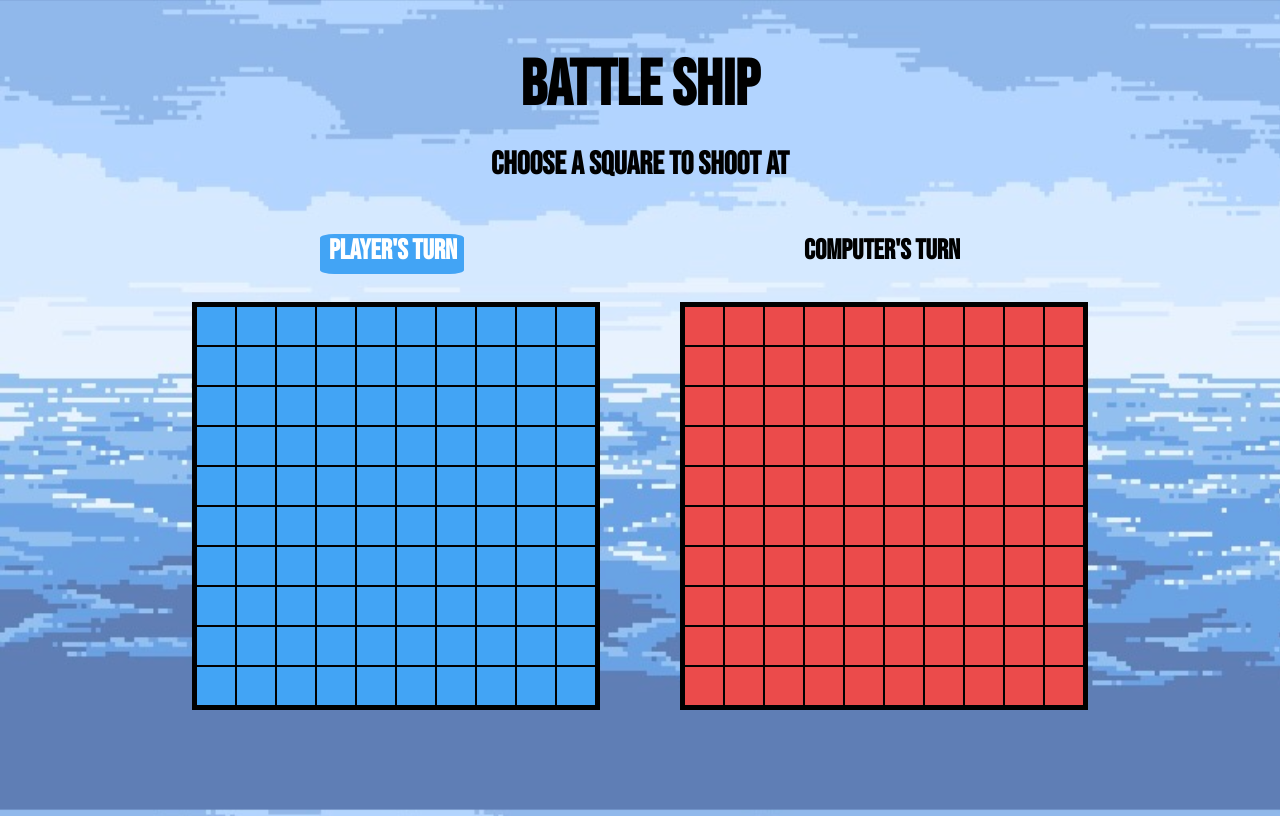
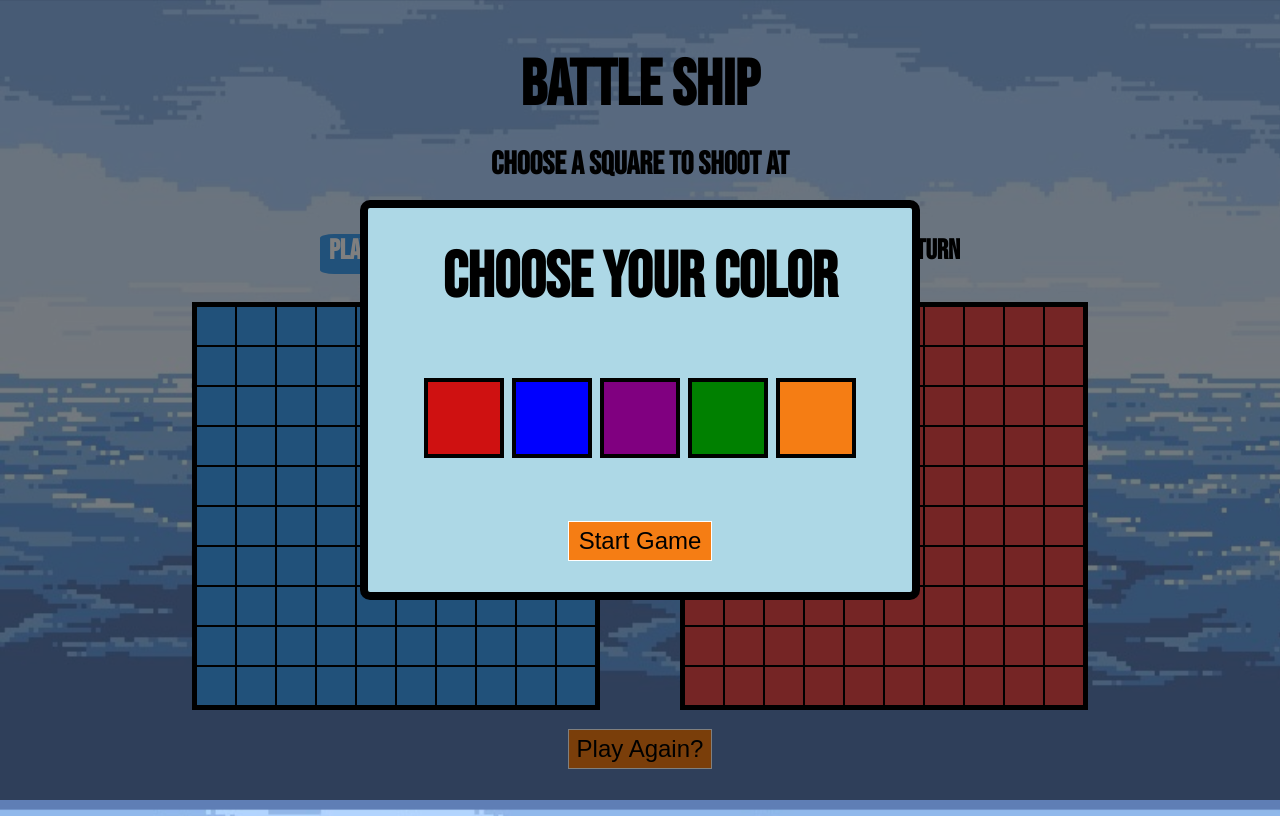
Before and after one commit to liamdraper/Battleship-Project-1-, a plain HTML site: page index.html in a window 1280 px wide. Drawn offline with Linux system fonts and the light colour scheme.

Commit message:
Finished pop-up menu

```diff
--- a/css/styles.css
+++ b/css/styles.css
@@ -62,47 +62,45 @@ header {
   border: .5vmin solid red;
 }
 
-#modal-colors > div:active {
+#modal-colors div.active {
   border: .5vmin solid red;
 }
 
-#red {
+.red {
   background-color: #cf1111;
 }
 
-#blue {
+.blue {
   background-color: blue;
 }
 
-#purple {
+.purple {
   background-color: purple;
 }
 
-#green {
+.green {
   background-color: green;
 }
 
-#orange {
+.orange {
   background-color: #f57d14;
 }
 
 #overlay {
   position: fixed;
+  opacity: 0;
+  transition: 200ms ease-in-out;
   top: 0;
   left: 0;
   right: 0;
   bottom: 0;
-  /*background-color: rgba(0, 0, 0, .5);*/
+  background-color: rgba(0, 0, 0, .5);
   pointer-events: none;
-  transition: 200ms ease-in-out;
 }
 
 #overlay.active {
   opacity: 1;
   pointer-events: all;
-}
-
-#modal-button {
 }
 
 h2 {
--- a/index.html
+++ b/index.html
@@ -15,15 +15,15 @@
     <div id="modal" class="active">
         <div id="modal-title">Choose your color</div>
         <div id="modal-colors">
-            <div id="red"></div>
-            <div id="blue"></div>
-            <div id="purple"></div>
-            <div id="green"></div>
-            <div id="orange"></div>
+            <div class="red"></div>
+            <div class="blue"></div>
+            <div class="purple"></div>
+            <div class="green"></div>
+            <div class="orange"></div>
         </div>
         <button id="modal-button">Start Game</button>
     </div>
-    <div id="overlay" class="acitve"></div>
+    <div id="overlay" class="active"></div>
     <header>BATTLE SHIP</header>
     <h1>Miss!</h1>
     <section id="turn">
--- a/js/code.js
+++ b/js/code.js
@@ -1,49 +1,9 @@
 /*----- constants -----*/
 const markers = {
-    null: 'empty',
     m: 'white-dot',
-    s: 'empty',
-    h: 'red-dot'
+    h: 'red-dot',
+    null: 'empty'
 }
-
-const closeModalButton = document.getElementById('modal-button');
-const modal = document.getElementById('modal');
-const overlay = document.getElementById('overlay');
-modal.classList.remove('active')
-closeModalButton.addEventListener('click', (e) => {
-    modal.classList.remove('active');
-    overlay.classList.remove('acitve');
-})
-
-const modalColors = document.getElementById('modal-colors')
-
-
-modalColors.addEventListener('click', (e) => {
-    color = e.target.id;
-    playerBoard.forEach(function (colArr, colIdx) {
-        colArr.forEach(function (cell, rowIdx) {
-            const square = document.querySelector(`#player-board #c${colIdx}r${rowIdx}`);
-            if (square === 's') cell.style.backgroundColor = color;
-        });
-    });
-    // [...document.getElementsByClassName('ship')].forEach(function(item) {
-    //     item.style.backgroundColor = color;
-    // })
-    // playerBoard.forEach(function (colArr, colIdx) {
-    //     colArr.forEach(function (cell, rowIdx) {
-    //         const square = document.querySelector(`#player-board #c${colIdx}r${rowIdx}`);
-    //         if (cell === 's') square.style.backgroundColor = color;
-
-    //     });
-    // });
-
-})
-
-
-// const boardInfo = {
-//     playerBoard: 'player-board',
-//     aiBoard: 'ai-board'
-// }
 
 const messages = {
     null: 'Choose a square to shoot at',
@@ -53,16 +13,8 @@ const messages = {
     '-1': 'Computer wins!',
 }
 
-const ships_length = {
-    destroyer: 2,
-    cruiser: 3,
-    submarine: 3,
-    battleship: 4,
-    carrier: 5
-}
-
 /*----- state variables -----*/
-let playerShipCount, aiShipCount, turn, winner, playerBoard, aiBoard, gameStart, shipsPlaced, aiLastMove, lastMoveIsHit, adjMoveCount, playerLastMove;
+let playerShipCount, aiShipCount, winner, playerBoard, aiBoard, gameStart, shipsPlaced, aiLastMove, lastMoveIsHit, adjMoveCount, playerLastMove, color;
 
 /*----- cached elements  -----*/
 const playAgnBtn = document.getElementById('play-again');
@@ -71,10 +23,19 @@ const playerBoardSquares = [...document.querySelectorAll('#player-board > div')]
 const aiBoardSquares = [...document.querySelectorAll('#ai-board > div')];
 const playerTurnMessage = document.getElementById('player-turn');
 const aiTurnMessage = document.getElementById('ai-turn');
+const closeModalButton = document.getElementById('modal-button');
+const modal = document.getElementById('modal');
+const overlay = document.getElementById('overlay');
+const modalColors = document.querySelector('#modal-colors')
 
 /*----- event listeners -----*/
 document.getElementById('ai-board').addEventListener('click', handleMove);
 playAgnBtn.addEventListener('click', init);
+closeModalButton.addEventListener('click', (e) => {
+    modal.classList.remove('active');
+    overlay.classList.remove('active');
+})
+modalColors.addEventListener('click', handleModalClick)
 
 /*----- functions -----*/
 
@@ -107,7 +68,6 @@ function init() {
     ];
     // Removes classes on all div elements
     clearBoards();
-    turn;
     winner = null;
     playerShipCount = 17;
     aiShipCount = 17;
@@ -120,6 +80,17 @@ function init() {
     playerTurnMessage.classList.add('player-turn');
     playerChoosesShips()
     aiChoosesShips();
+    render();
+}
+
+function handleModalClick(e) {
+    const divs = document.querySelectorAll('#modal-colors div');
+    divs.forEach(function(div) {
+        div.classList.remove('active')
+    })
+    e.target.classList.add('active');
+    markers.s = e.target.classList[0]
+    console.log(markers)
     render();
 }
 
@@ -151,7 +122,6 @@ function renderPlayerBoard() {
     playerBoard.forEach(function (colArr, colIdx) {
         colArr.forEach(function (cell, rowIdx) {
             const square = document.querySelector(`#player-board #c${colIdx}r${rowIdx}`);
-            //square.innerText = `${markers[cell]}`
             square.classList.add(`${markers[cell]}`);
         });
     });
@@ -163,8 +133,8 @@ function renderAiBoard() {
             const square = document.querySelector(`#ai-board #c${colIdx}r${rowIdx}`);
             square.classList.add(`${markers[cell]}`);
             //hides ships until they are hit
-            if (cell === 's') square.removeAttribute('class');
-            if (cell === 'h') square.classList.add('ship', 'red-dot');
+            //if (cell === 's') square.removeAttribute('class');
+            //if (cell === 'h') square.classList.add('ship', 'red-dot');
         });
     });
 }
@@ -177,19 +147,11 @@ function renderMessage() {
     else {
         //Game is still in play
         messageDisplay.innerHTML = messages[playerLastMove];
-        // if (turn = 'p') {
-        //     playerTurnMessage.classList.add('player-turn');
-        //     aiTurnMessage.classList.remove('ai-turn');
-        // }
-        // else if (turn = 'a'){
-        //     aiTurnMessage.classList.add('ai-turn');
-        //     playerTurnMessage.classList.remove('player-turn');
-        // }
     }
 }
 
 function renderControls() {
-    playAgnBtn.style.visibility = winner ? 'visible' : 'hidden';
+    //playAgnBtn.style.visibility = winner ? 'visible' : 'hidden';
 }
 
 function playerChoosesShips() {
@@ -235,102 +197,6 @@ function playerChoosesShips() {
     }
     render();
 };
-
-// function playerChoosesShips() {
-//          while (aiShips.length) {
-//             let ship, square, shot;
-//             document.getElementById('ships').addEventListener('click', (e) => {
-//                 console.log(e.target.id);
-//                 ship = e.target.id;
-//             });
-//             document.getElementById('player-board').addEventListener('click', (e) => {
-//                 square = e.target
-//                 shot = aiBoard[parseInt(square.id[1])][parseInt(square.id[3])];
-//             })
-//             const colIdx =
-//             const rowIdx =
-//             break;
-//         }
-// }
-
-
-// function playerChoosesShips() {
-//     while (ships_length.length) {
-//         const ship;
-//         document.getElementById('ships').addEventListener('click', (e) => ship = e.target);
-//         const vertAlign = Math.random() > 0.5;
-//         //random number between 0 and 9
-//         //vertically align a ship
-//         //chooses random spaces to place ships
-//         //Can't pick squares that arent null
-//         const colIdx = ship.id;
-//         const rowIdx = getRandomBetween(0, 9);
-//         const square = aiBoard[colIdx][rowIdx];
-//         //aiBoard[colIdx][rowIdx] = 's'
-//         //console.log(square);
-//         //console.log(colIdx, rowIdx);
-//         let validPlacement = true;
-//         for (i = 0; i < ship; i++) {
-//             const newRowIdx = vertAlign ? rowIdx + i : rowIdx;
-//             const newColIdx = vertAlign ? colIdx : colIdx + i;
-//             //console.log(colIdx, newRowIdx);
-//             if (newRowIdx > 9 || newColIdx > 9 || aiBoard[newColIdx][newRowIdx] === 's') {
-//                 validPlacement = false;
-//                 break;
-//             }
-//             //console.log(aiBoard[colIdx][rowIdx+ i])
-//         }
-//         if (validPlacement) {
-//             for (i = 0; i < ship; i++) {
-//                 const newRowIdx = vertAlign ? rowIdx + i : rowIdx;
-//                 const newColIdx = vertAlign ? colIdx : colIdx + i;
-//                 aiBoard[newColIdx][newRowIdx] = 's';
-//             }
-//         } else {
-//             aiShips.push(ship);
-//             continue;
-//         }
-//     }
-//     console.log(aiBoard[2][5]);
-//     console.log(aiBoard.includes('s'));
-//     render();
-// };
-// }
-
-// function playerChoosesShips() {
-//     //Player is in picking ships phase
-//         document.getElementById('ships').addEventListener('click', (e) => {
-//             let ship = e.target;
-//             //displays which ship is being targeted
-//             ship.style.color = 'red';
-//             const vertAlign = Math.random() > 0.5;
-//             //hovers over board
-//             //adds elements above and below to hover according to which ship is selected
-//             document.getElementById('player-board').addEventListener('mouseover', (e) => {
-//                 let square = e.target;
-//                 for (i = 0; i < ships_length[ship.id]; i++) {
-//                     document.getElementById(`c${parseInt(square.id[1])}r${(parseInt(square.id[3])) + i}`).style.backgroundColor = "black";
-//                 }
-//             });
-//             //sets non-hovered divs back to background color
-//             document.getElementById('player-board').addEventListener('mouseout', (e) => {
-//                 let square = e.target;
-//                 square.style.backgroundColor = '#42a4f5';
-//                 //Won't reset all squares
-//                 for (i = 0; i < ships_length[ship.id]; i++) {
-//                     console.log(square)
-//                     document.getElementById(`c${parseInt(square.id[1])}r${(parseInt(square.id[3]))+i}`).style.backgroundColor = "42a4f5";
-//                 }
-//             });
-//             //sets playerBoard value to 's'
-//             document.getElementById('player-board').addEventListener('click', (e) => {
-//                 playerBoard[e.target.id[1]][e.target.id[3]] = 's';
-//             });
-//             shipsPlaced++;
-//         });
-//     render();
-//     return gameStart = true;
-// }
 
 function aiChoosesShips() {
     const aiShips = [2, 3, 3, 4, 5];
@@ -411,6 +277,8 @@ function handleChooseShips(e) {
 
 function handleMove(e) {
     if (winner) return;
+    //Guard if player clicks outside div element
+    if (e.target === NaN) return;
     //Player chooses a square to attack
     let shot;
     const square = e.target
@@ -428,6 +296,8 @@ function handleMove(e) {
         aiShipCount -= 1;
         playerLastMove = 'h';
     }
+    turn = 1;
+    //Player's turn message highlighted
     aiTurnMessage.classList.add('ai-turn');
     playerTurnMessage.classList.remove('player-turn');
     setTimeout(aiMove, 1000);
@@ -436,6 +306,7 @@ function handleMove(e) {
 }
 
 function aiMove() {
+    //Computer's turn message highlighted
     playerTurnMessage.classList.add('player-turn');
     aiTurnMessage.classList.remove('ai-turn');
     //get random indexes for col and row arrays
@@ -487,8 +358,6 @@ function aiMove() {
     render();
 }
 
-
-
 function getWinner() {
     if (aiShipCount === 0) {
         console.log('player has won');
@@ -506,15 +375,3 @@ function getWinner() {
 function getRandomBetween(min, max) {
     return Math.floor(Math.random() * (max - min + 1) + min);
 }
-
-
-// [null, null, null, null, null, null, null, null, null, null],
-//         [null, null, null, null, null, null, null, null, null, null],
-//         [null, null, null, null, null, null, null, null, null, null],
-//         [null, null, null, null, null, null, null, null, null, null],
-//         [null, null, null, null, null, null, null, null, null, null],
-//         [null, null, null, null, null, null, null, null, null, null],
-//         [null, null, null, null, null, null, null, null, null, null],
-//         [null, null, null, null, null, null, null, null, null, null],
-//         [null, null, null, null, null, null, null, null, null, null],
-//         [null, null, null, null, null, null, null, null, null, null]
```
Also changed, not shown: 1 other file.
